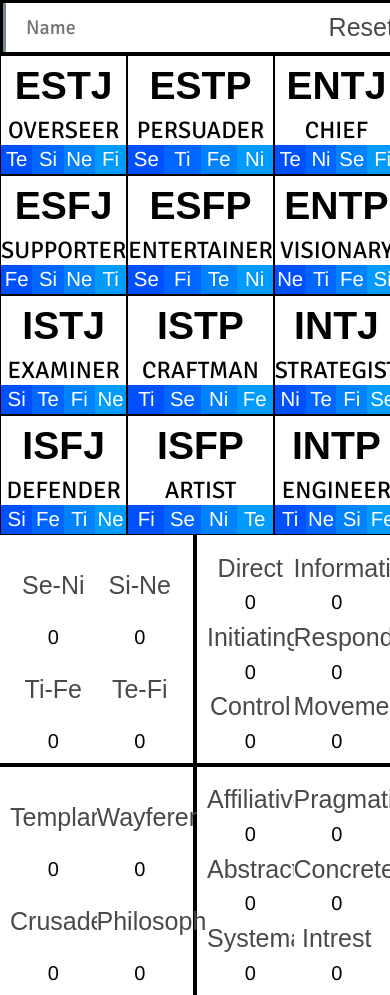
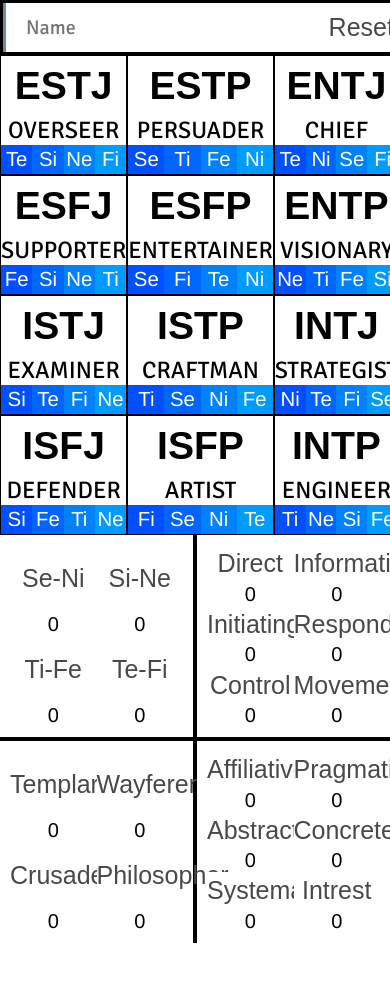
Before and after one commit to Faeziix/Type-Grid, a plain HTML site: page index.html in a window 390 px wide. Shown: the top 995 px of the page. After the commit the page ends 943 px from the top, so only its background shows below. Drawn offline with Linux system fonts and the light colour scheme.

Commit message:
stashed style: button padding in mediaQ + Grid 100%

```diff
--- a/style.css
+++ b/style.css
@@ -100,9 +100,6 @@ Main Setup
   font-family: "signika";
 }
 
-/*=======
-Grid Setup
-========   */
 
 .Grid {
   height: 71%;
@@ -251,6 +248,10 @@ Type Grid Setup
     grid-template-rows: auto auto auto;
     grid-template-columns: 1fr 1fr;
     overflow: visible;
+}
+
+  .Grid {
+    height:100%;
   }
   .Input-style {
     font-size: 20px;
@@ -260,4 +261,7 @@ Type Grid Setup
     position: static;
     text-align: center;
   }
+  button {
+    padding: 5% 0;
+  }
 }
```
